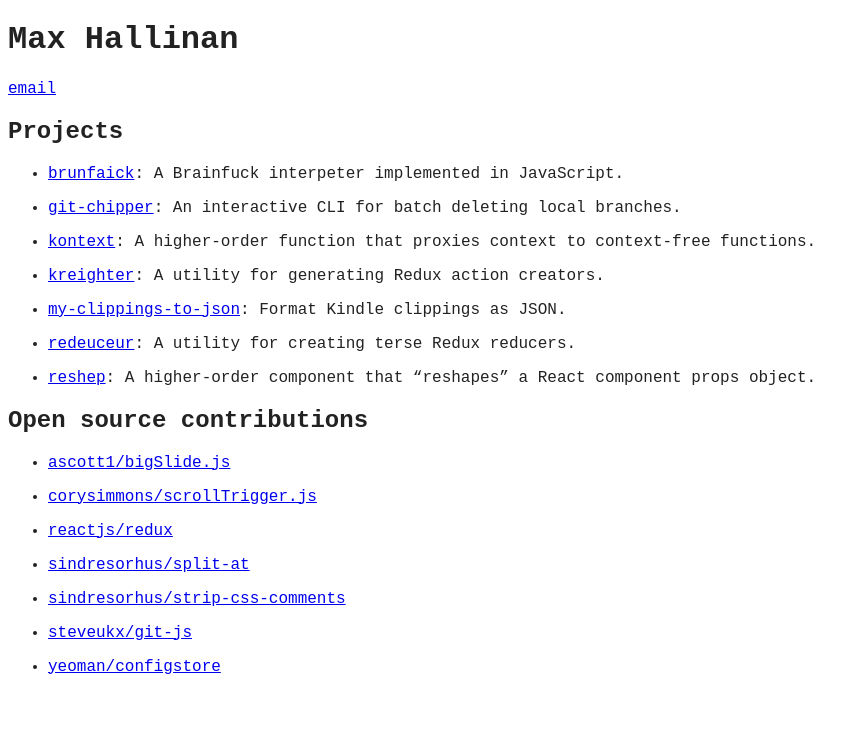
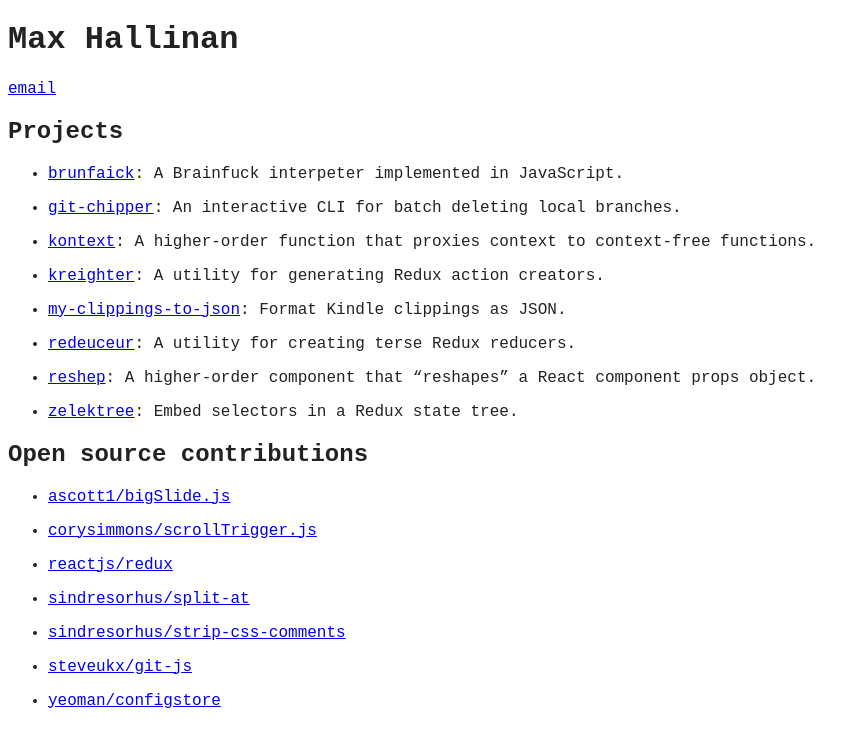
Before and after one commit to fromothers/www.maxhallinan.com, a Jekyll site: the page built from index.md, in a window 1280 px wide. Shown: the top 747 px of the page, without its empty margins (0-868 px from the left). Built offline with Jekyll 4.4.1, drawn with Linux system fonts in a browser that asks for light colours; our own code applies the rules of GitHub Pages for plain Markdown files.

Commit message:
Add zelektree to projects list

```diff
--- a/index.md
+++ b/index.md
@@ -25,6 +25,8 @@
 - [reshep](https://github.com/maxhallinan/reshep): A higher-order component
   that "reshapes" a React component props object.
 
+- [zelektree](https://github.com/maxhallinan/zelektree): Embed selectors in a
+  Redux state tree.
 
 ## Open source contributions
 
```
